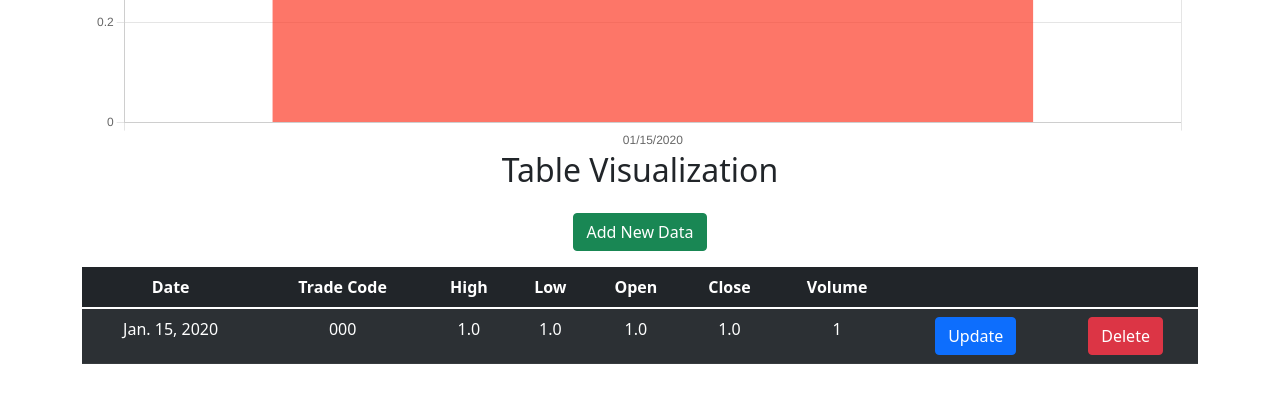
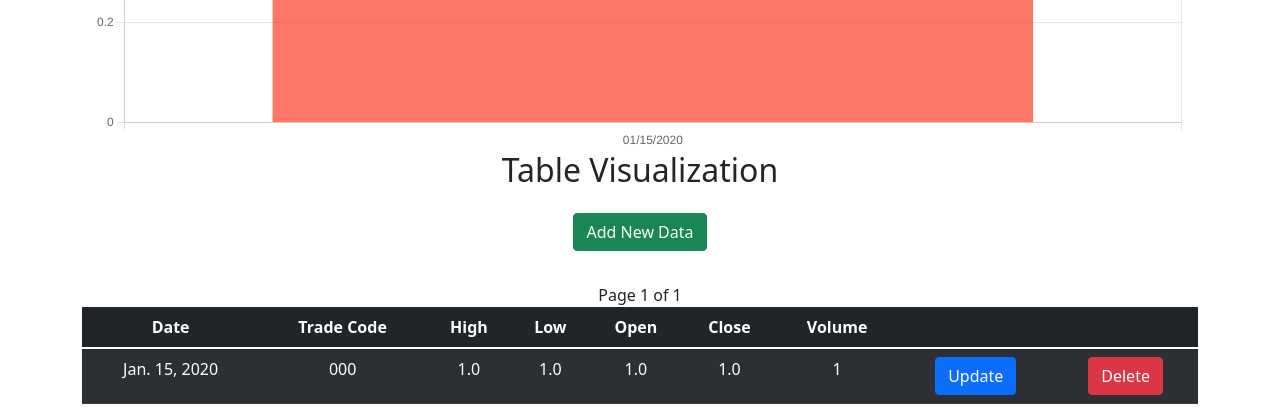
Before and after one commit to Shafin580/JanataWifi-FullStack-Test, a Django app: page / in a window 1280 px wide. Shown: the part 1029-1449 px from the top of the page. Before the commit the page ends 1393 px from the top, so only its background shows below. Run offline with Django 4.2, Linux system fonts and the light colour scheme; tables that the repository leaves empty hold one stand-in row (values such as "Sample post"); some libraries are stand-ins or nearby versions.

Commit message:
pagination added

```diff
--- a/JanatawifiFullStackTestApp/templates/index.html
+++ b/JanatawifiFullStackTestApp/templates/index.html
@@ -62,6 +62,24 @@
   <h2>Table Visualization</h2>
   <a href='upload'><button class="btn btn-success mb-3 mt-3">Add New Data</button></a>
 
+  <nav aria-label="Page navigation example">
+    <ul class="pagination">
+
+  {% if pages.has_previous %}
+    <li class="page-item"><a class="page-link" href="?page=1">First</a></li>
+    <li class="page-item"><a class="page-link" href="?page={{pages.previous_page_number}}">Previous</a></li>
+  {% endif %}
+
+  {% if pages.has_next  %}
+    <li class="page-item"><a class="page-link" href="?page={{pages.next_page_number}}">Next</a></li>
+    <li class="page-item"><a class="page-link" href="?page={{pages.paginator.num_pages}}">Last &raquo</a></li>
+  {% endif %}
+
+    </ul>
+  </nav>
+
+  Page {{pages.number}} of {{pages.paginator.num_pages}}
+
   <table class="table table-dark table-striped">
     <thead>
       <tr>
@@ -77,7 +95,7 @@
       </tr>
     </thead>
     <tbody>
-      {% for data in data %}
+      {% for data in pages %}
         <tr>
             <td contenteditable='true'>{{data.date}}</td>
             <td contenteditable='true'>{{data.trade_code}}</td>
--- a/JanatawifiFullStackTestApp/views.py
+++ b/JanatawifiFullStackTestApp/views.py
@@ -3,24 +3,27 @@ from django.http import HttpResponse
 from .models import StockData
 from .forms import StockCreate
 from datetime import datetime
+from django.core.paginator import Paginator
 
 # Create your views here.
 
 def index(request):
 
-    data = StockData.objects.all()
+    data = Paginator(StockData.objects.all(), 50)
+    page = request.GET.get('page')
+    pagedData = data.get_page(page)
     date = []
     close = []
     volume = []
     trade_code = []
 
-    for value in data:
+    for value in pagedData:
         date.append(value.date.strftime("%m/%d/%Y"))
         close.append(value.close)
         volume.append(value.volume)
         trade_code.append(value.trade_code)
 
-    return render(request, 'index.html', {'data': data, 'date': date, 'close': close, 'volume': volume, 'trade_code': trade_code})
+    return render(request, 'index.html', {'date': date, 'close': close, 'volume': volume, 'trade_code': trade_code, 'pages': pagedData})
 
 def upload(request):
     upload = StockCreate()
```
